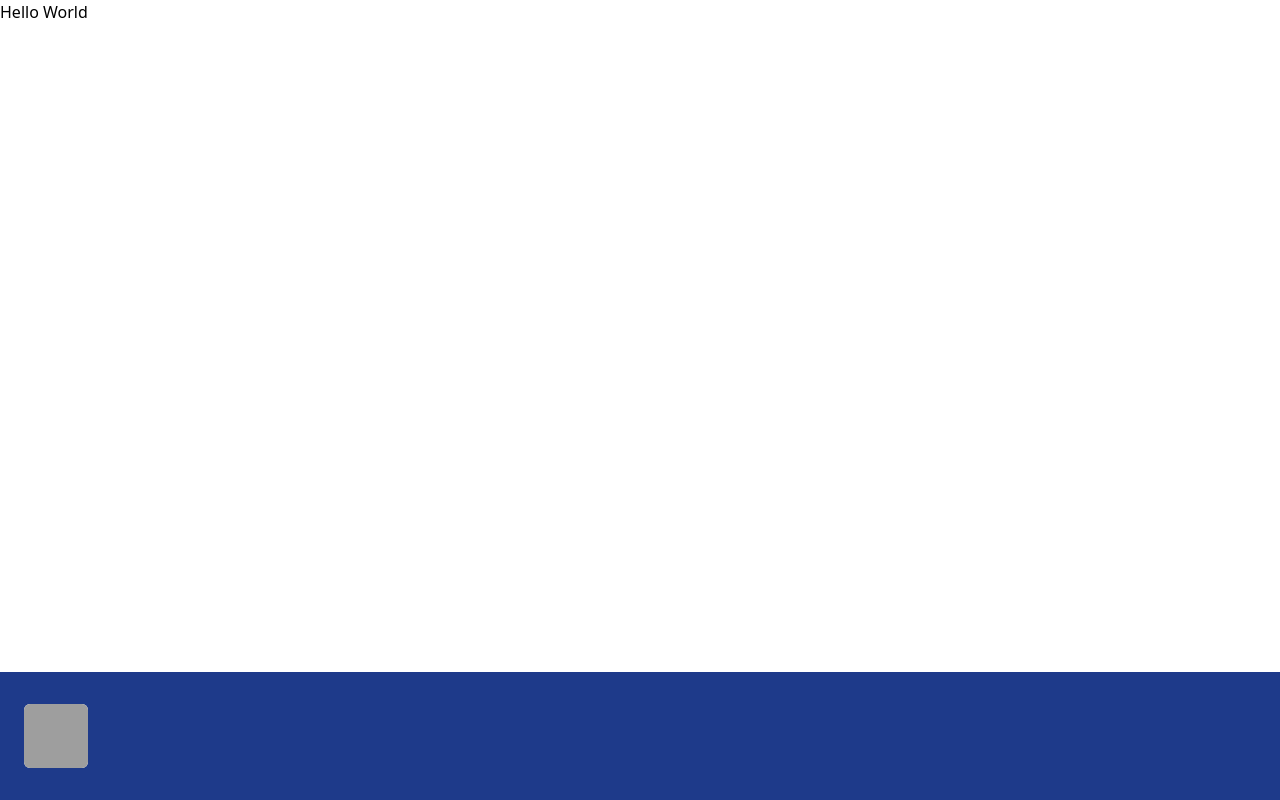
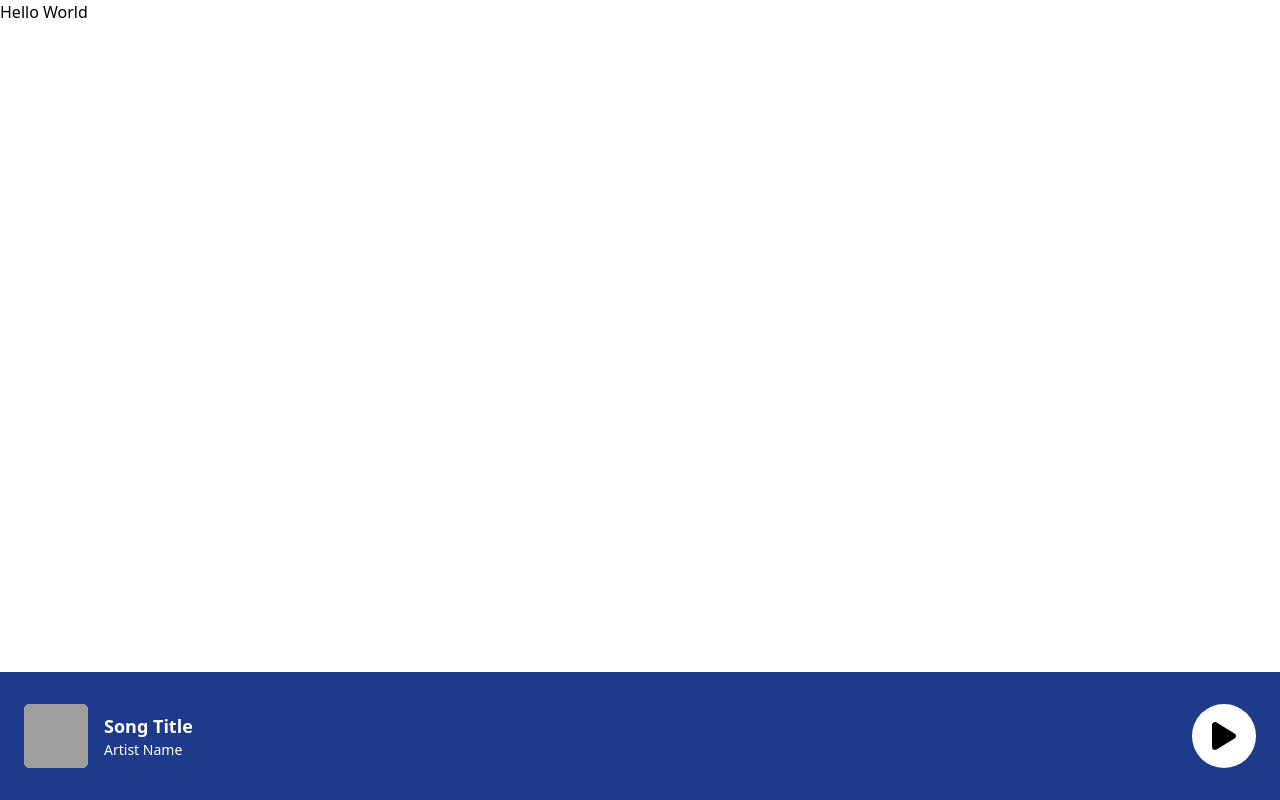
Before and after one commit to kc3hack/2025_2, a Next.js app in the folder my-app/: page / in a window 1280 px wide. Built offline with nearby package versions, Linux system fonts and the light colour scheme; grey boxes are pictures that could not be loaded.

Commit message:
再生画面のUIを追加

```diff
--- a/my-app/app/components/Player.jsx
+++ b/my-app/app/components/Player.jsx
@@ -1,4 +1,8 @@
+"use client"
+import { useEffect } from "react";
+
 export default function Player() {
+    // ここで現在、再生中
     return (
         <div className="fixed bottom-0 left-0 w-full h-32 bg-blue-900 text-white flex items-center px-6">
             {/* 曲のアイコン */}
@@ -7,6 +11,20 @@ export default function Player() {
                 alt="Song Thumbnail"
                 className="w-16 h-16 rounded-md object-cover bg-white"
             />
+            <div className="flex-1 ml-4">
+                {/* 曲名 */}
+                <div className="text-lg font-bold">Song Title</div>
+                {/* アーティスト名 */}
+                <div className="text-sm">Artist Name</div>
+            </div>
+            {/* 再生ボタン */}
+            <button className="w-16 h-16 bg-white rounded-full flex items-center justify-center">
+                <img
+                    src="play-solid.svg"
+                    alt="Play Button"
+                    className="w-8 h-8"
+                />
+            </button>
         </div>
     );
 }
```
Also changed, not shown: my-app/public/pause-solid.svg (added), my-app/public/play-solid.svg (added).
